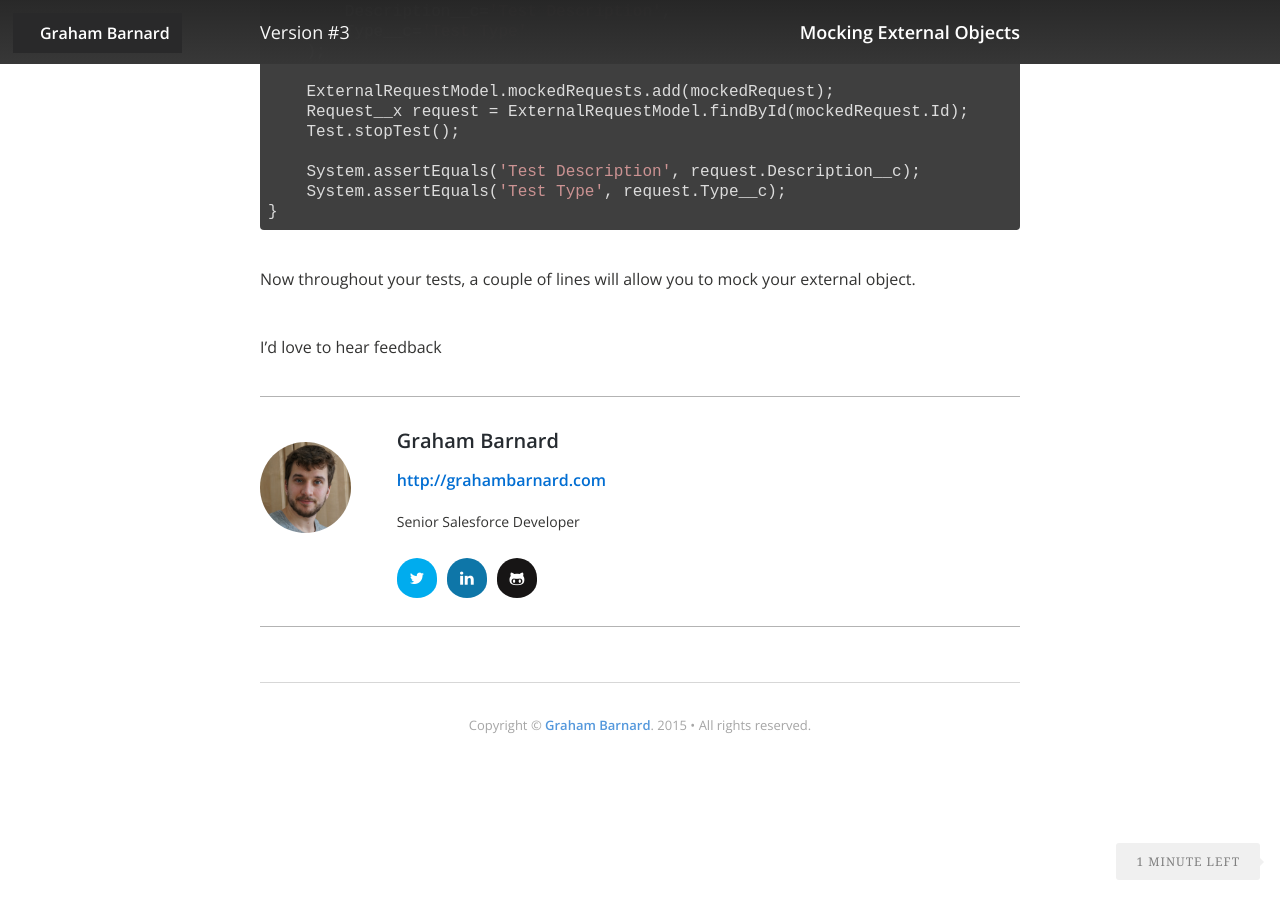
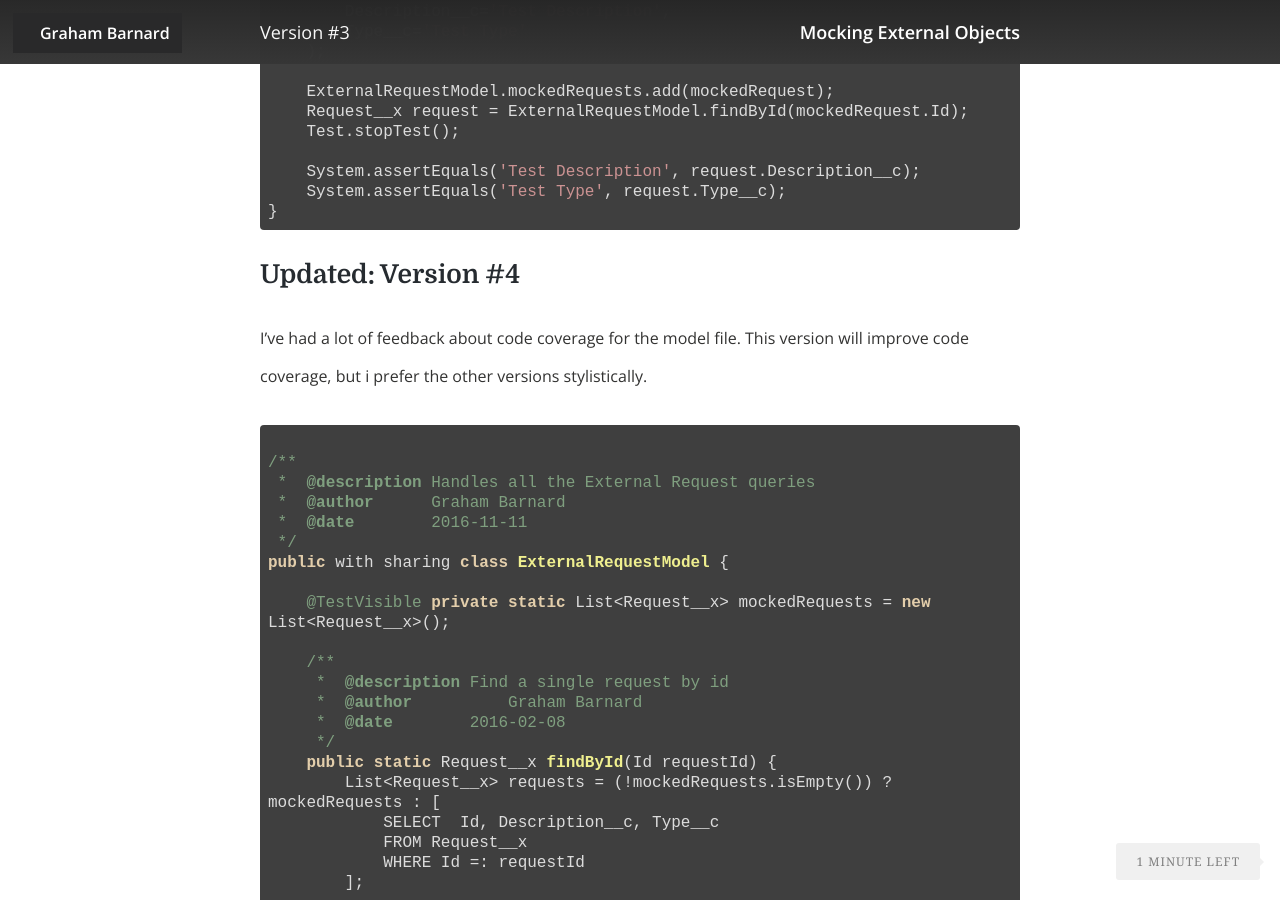
Before and after one commit to GrahamBarnard/GrahamBarnard.github.io, a Jekyll site: the page built from _posts/2016-02-08-mocking-external-objects.markdown, in a window 1280 px wide and 900 px high, scrolled down 4464 px. Built offline with Jekyll 4.4.1, drawn with Linux system fonts in a browser that asks for light colours; nearby versions of some CDN libraries; comment, search, counter and statistics services are not loaded; some of the changed text lies outside the part shown.

Commit message:
Update 2016-02-08-mocking-external-objects.markdown

```diff
--- a/_posts/2016-02-08-mocking-external-objects.markdown
+++ b/_posts/2016-02-08-mocking-external-objects.markdown
@@ -149,6 +149,36 @@ private class ExternalRequestTest {
 }
 </code></pre>
 
-Now throughout your tests, a couple of lines will allow you to mock your external object.
+
+## Updated: Version #4
+
+I've had a lot of feedback about code coverage for the model file. This version will improve code coverage, but i prefer the other versions stylistically.
+
+<pre><code class="java">
+/**
+ *  @description Handles all the External Request queries
+ *  @author      Graham Barnard
+ *  @date        2016-11-11
+ */
+public with sharing class ExternalRequestModel {
+
+	@TestVisible private static List&lt;Request__x&gt; mockedRequests = new List&lt;Request__x&gt;();
+
+	/**
+	 *  @description Find a single request by id
+	 *  @author 	 Graham Barnard
+	 *  @date        2016-02-08
+	 */
+	public static Request__x findById(Id requestId) {
+		List&lt;Request__x&gt; requests = (!mockedRequests.isEmpty()) ? mockedRequests : [
+		    SELECT  Id, Description__c, Type__c
+		    FROM Request__x
+		    WHERE Id =: requestId
+		];
+
+		return (requests.size() > 0) ? requests[0] : null;
+	}
+}
+</code></pre>
 
 I'd love to hear feedback
```
